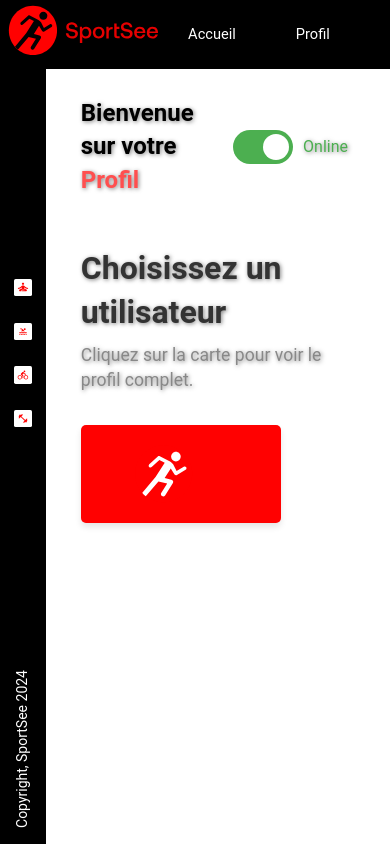
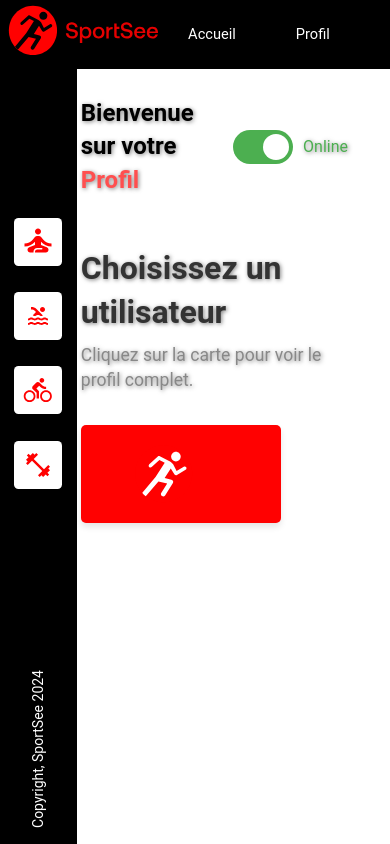
Before and after one commit to ssidikov/SportSee, a React (Create React App) app: page / in a window 390 px wide. Built offline with nearby package versions, Linux system fonts and the light colour scheme; no server answers.

Commit message:
Refactor responsive design: adjust flex properties and icons corrected

```diff
--- a/src/components/AverageSessionChart/AverageSessionChart.sass
+++ b/src/components/AverageSessionChart/AverageSessionChart.sass
@@ -7,6 +7,10 @@
     border-radius: 5px
     padding: 55px 10px 10px
     box-shadow: 0px 2px 4px 0px rgba(0, 0, 0, 0.02)
+    display: flex
+    flex: 1
+    @media screen and (max-width: 780px)
+        flex: none
 
     &__title
         position: absolute
--- a/src/components/GeneralInfosZone/GeneralInfosZone.sass
+++ b/src/components/GeneralInfosZone/GeneralInfosZone.sass
@@ -15,14 +15,12 @@
 
     &__smalls-charts
         display: flex
-        justify-content: space-between
         flex-wrap: wrap
         gap: 24px
 
     &__diet
         display: flex
         flex-direction: column
-        justify-content: space-between
         flex-wrap: wrap
         gap: 39px
 
@@ -48,10 +46,10 @@
         gap: 20px
         margin-top: 30px
 
-    .general-infos-zone__charts,
-    .general-infos-zone__diet
-        width: 100%
+    // .general-infos-zone__charts,
+    // .general-infos-zone__diet
+    //     width: 100%
 
     .general-infos-zone__smalls-charts
-        justify-content: center
+        // justify-content: center
         gap: 16px
--- a/src/components/PerformanceChart/PerformanceChart.sass
+++ b/src/components/PerformanceChart/PerformanceChart.sass
@@ -11,6 +11,10 @@
     align-items: center
     justify-content: center
     padding: 10px
+    flex: 1
+    @media screen and (max-width: 780px)
+        flex: none
+    // width: 30%
 
     &__container
         width: 100%
--- a/src/components/ScoreChart/ScoreChart.sass
+++ b/src/components/ScoreChart/ScoreChart.sass
@@ -5,6 +5,11 @@
     position: relative
     border-radius: 5px
     box-shadow: 0px 2px 4px 0px rgba(0, 0, 0, 0.02)
+    display: flex
+    flex: 1
+    @media screen and (max-width: 780px)
+        flex: none
+    // width: 30%
 
     &__title
         position: absolute
--- a/src/pages/Profile/Profile.sass
+++ b/src/pages/Profile/Profile.sass
@@ -2,6 +2,8 @@
     display: flex
     flex-direction: column
     width: 100%
+    @media (max-width: 920px)
+        margin-left: 1rem
 
     &-title
         font-size: clamp(1.5rem, -0.2727rem + 3.6364vw, 3rem)
--- a/src/pages/Sidebar/Sidebar.sass
+++ b/src/pages/Sidebar/Sidebar.sass
@@ -35,8 +35,11 @@
     padding: 10px
 
   &__icon
-    width: 4.444vw
-    height: auto
+    width: 64px
+    height: 64px
+    @media (max-width: 780px)
+      width: 48px
+      height: 48px
 
   &__text
     color: $white
```
